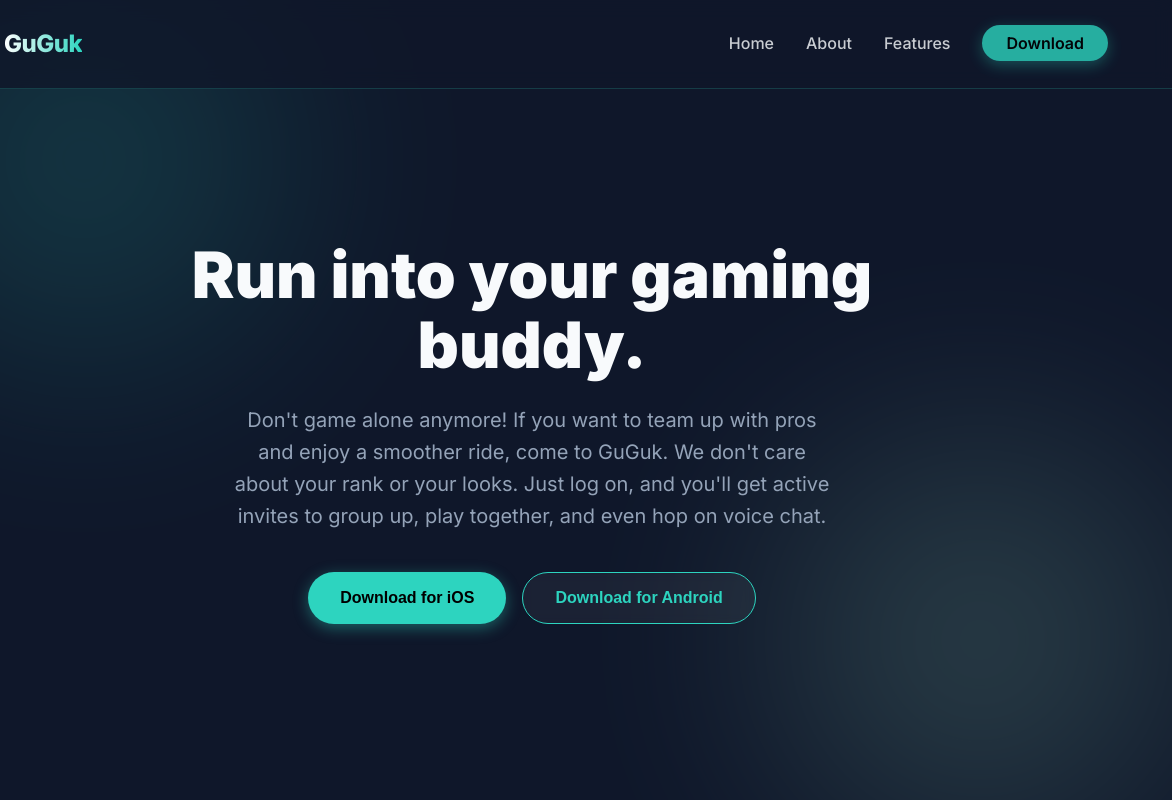
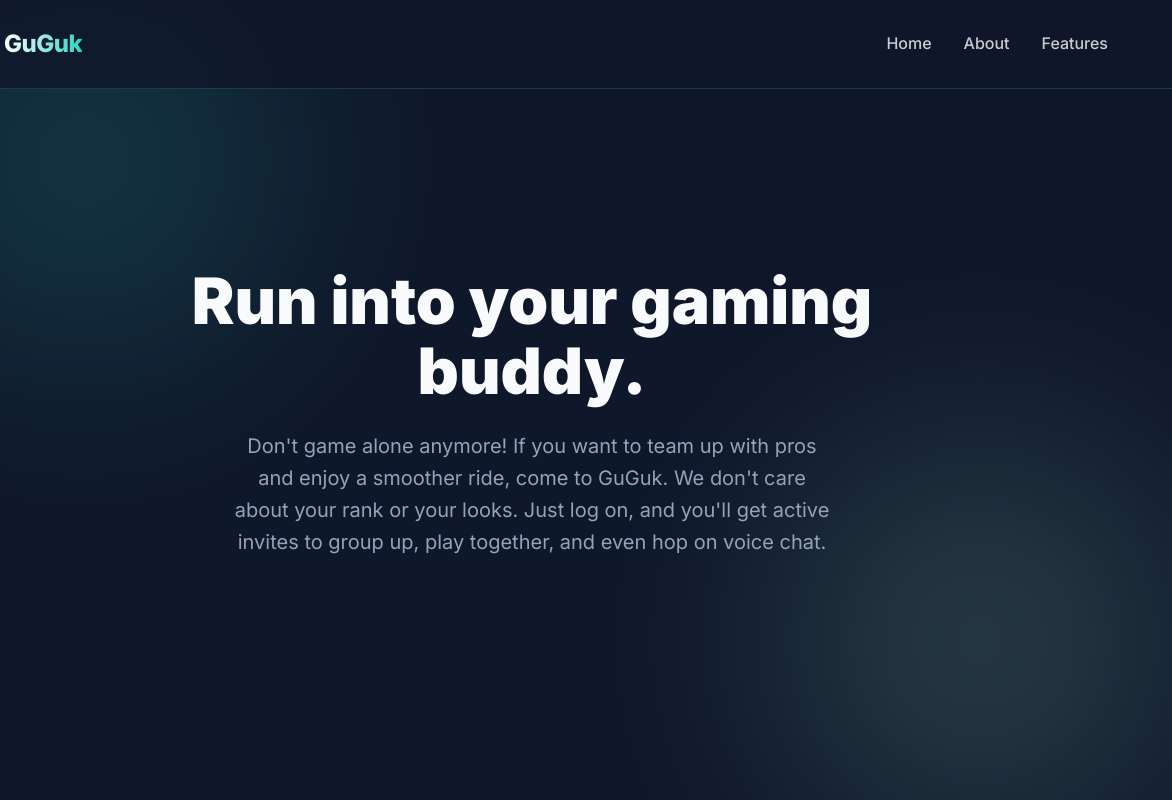
Before and after one commit to LeoR1989/gugukwebsite, a plain HTML site: page index.html in a window 1280 px wide. Shown: the top 800 px of the page, 108-1280 px from the left. Drawn offline with Linux system fonts and the light colour scheme.

Commit message:
Hide download buttons as requested

```diff
--- a/index.html
+++ b/index.html
@@ -23,8 +23,8 @@
                 <li><a href="index.html" data-i18n="nav.home">Home</a></li>
                 <li><a href="about.html" data-i18n="nav.about">About</a></li>
                 <li><a href="#features" data-i18n="nav.features">Features</a></li>
-                <li><a href="#download" class="btn btn-primary" style="padding: 0.5rem 1.5rem;"
-                        data-i18n="nav.download">Download</a></li>
+                <!-- <li><a href="#download" class="btn btn-primary" style="padding: 0.5rem 1.5rem;"
+                        data-i18n="nav.download">Download</a></li> -->
             </ul>
         </nav>
     </header>
@@ -36,10 +36,10 @@
                 <p data-i18n="hero.description">Join the ultimate community where voice chat meets mini-games. Connect
                     with friends, compete in
                     real-time, and discover new ways to play.</p>
-                <div class="cta-buttons">
+                <!-- <div class="cta-buttons">
                     <button class="btn btn-primary" data-i18n="hero.btn.ios">Download for iOS</button>
                     <button class="btn btn-secondary" data-i18n="hero.btn.android">Download for Android</button>
-                </div>
+                </div> -->
 
             </div>
         </section>
```
